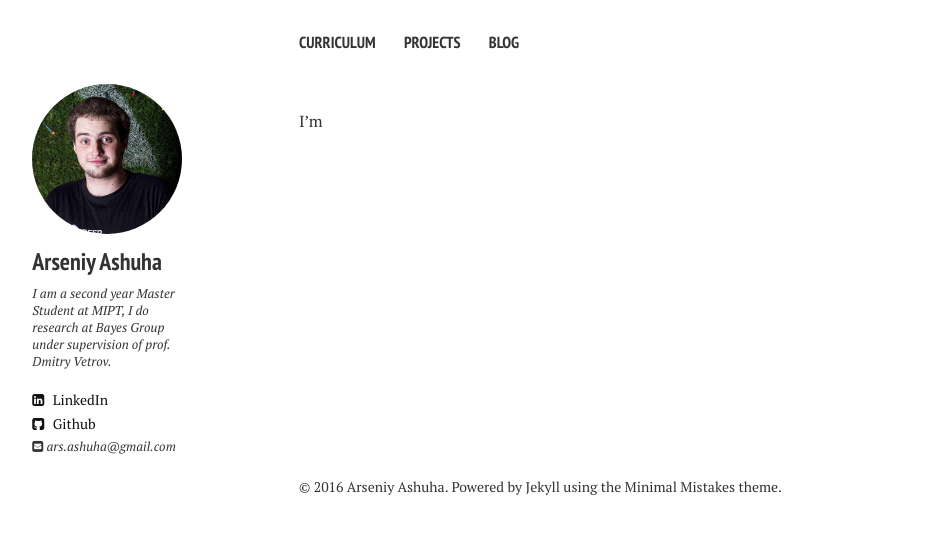
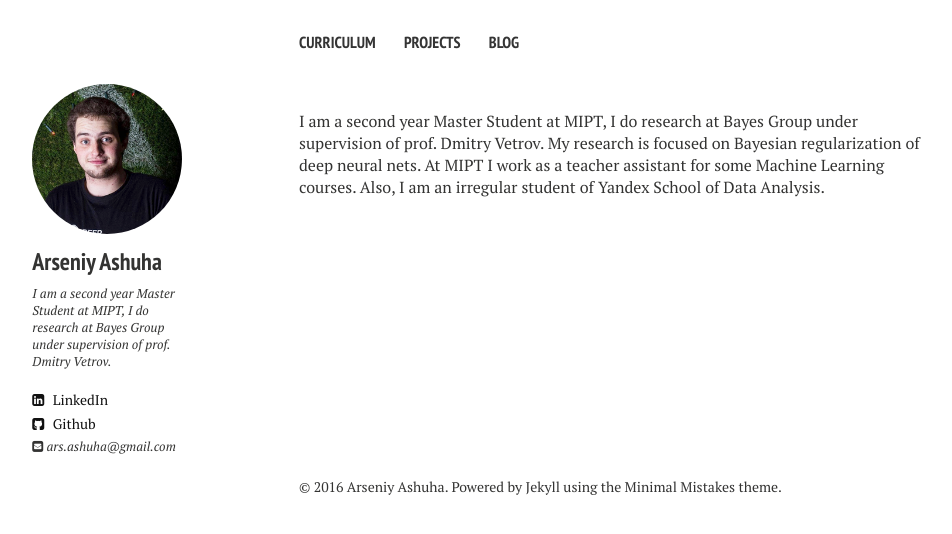
Before and after one commit to senya-ashukha/senya-ashukha.github.io, a Jekyll site: the page built from index.md, in a window 1280 px wide. Shown: the top 534 px of the page, without its empty margins (21-973 px from the left). Built offline with Jekyll 4.4.1, drawn with Linux system fonts in a browser that asks for light colours; nearby versions of some CDN libraries.

```diff
--- a/index.md
+++ b/index.md
@@ -2,4 +2,7 @@
 layout: home
 ---
 
-I'm
+I am a second year Master Student at MIPT, I do research at Bayes Group under supervision of prof.
+Dmitry Vetrov. My research is focused on Bayesian regularization of deep neural nets. At MIPT I work
+as a teacher assistant for some Machine Learning courses. Also, I am an irregular student of Yandex
+School of Data Analysis.
```
